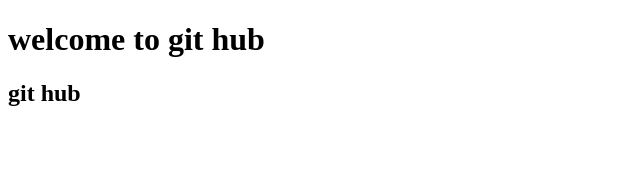
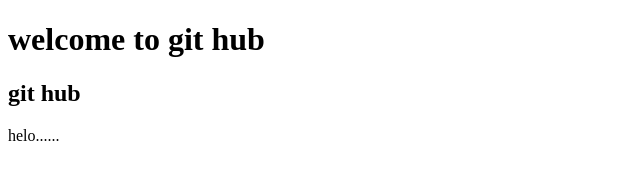
Before and after one commit to Moiz-rizwan00/abbasi1, a plain HTML site: page index.html in a window 1280 px wide. Shown: the full height of the page, 0-640 px from the left. Drawn offline with Linux system fonts and the light colour scheme.

Commit message:
add tags

```diff
--- a/index.html
+++ b/index.html
@@ -8,5 +8,7 @@
 <body>
     <h1>welcome to git hub</h1>
     <h2>git hub</h2>
+    <p>helo......</p>
+
 </body>
 </html>
```
